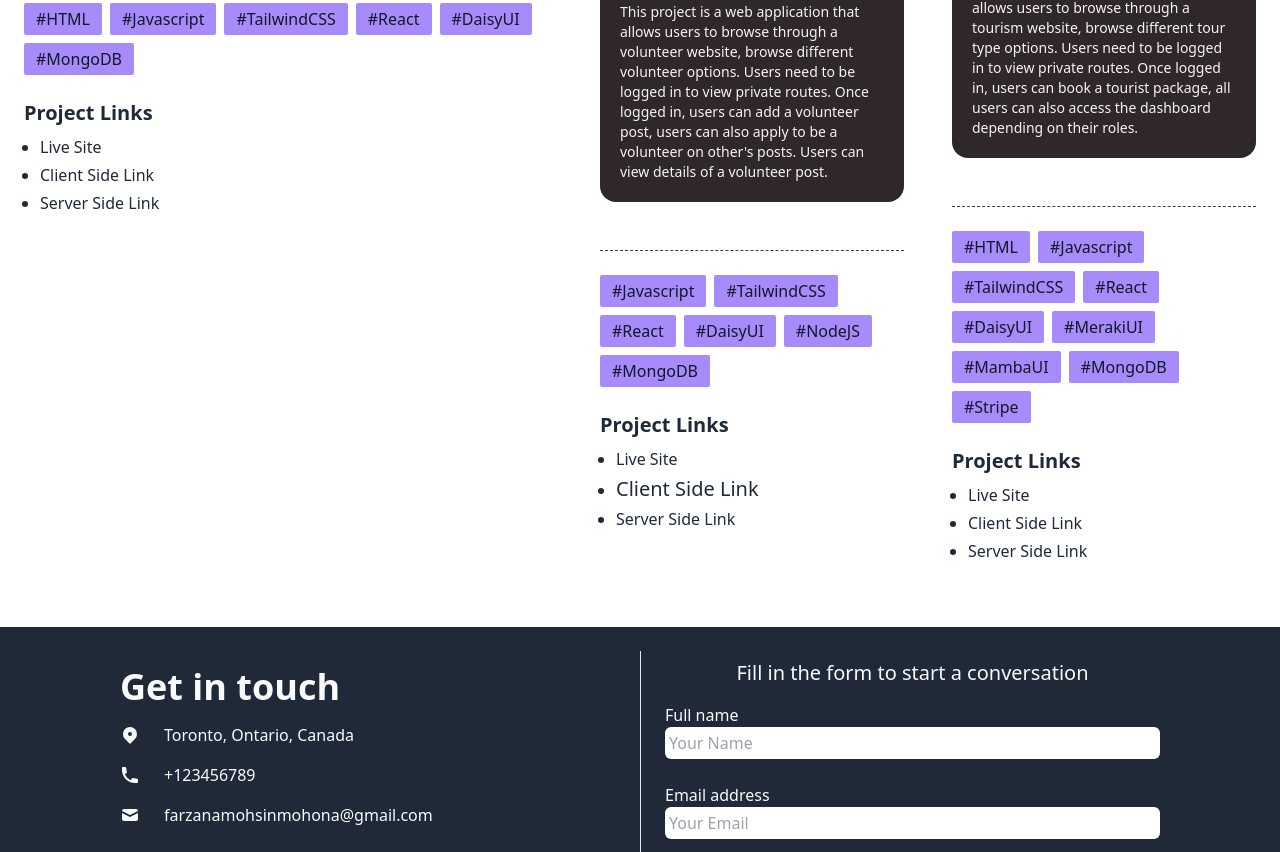
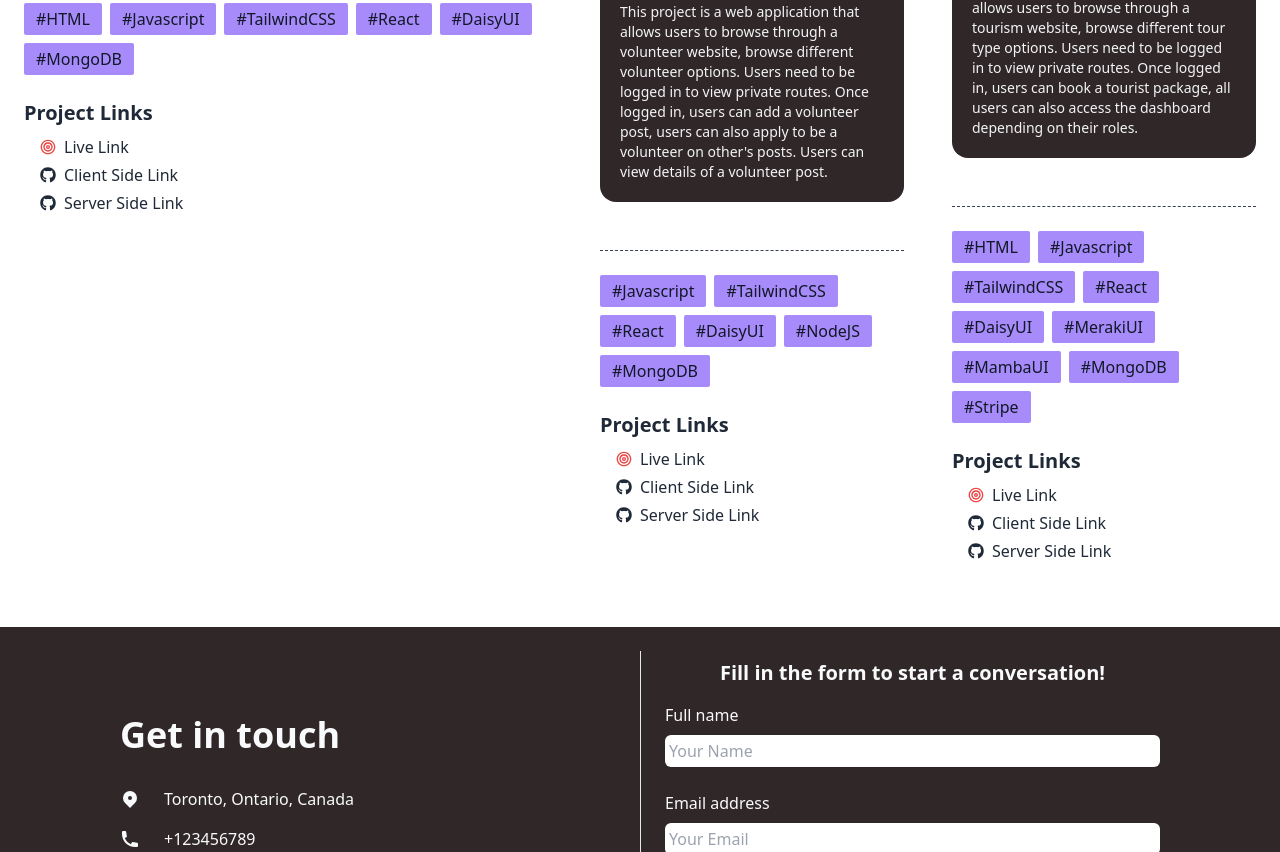
Before and after one commit to farzana-mohsin/portfolio-farzana_mohsin, a React (Vite) app in the folder portfolio-farzana/: page / in a window 1280 px wide. Shown: the part 4288-5140 px from the top of the page. Built offline with nearby package versions, Linux system fonts and the light colour scheme.

Commit message:
add styling to project and resume section

```diff
--- a/portfolio-farzana/package.json
+++ b/portfolio-farzana/package.json
@@ -17,6 +17,7 @@
     "match-sorter": "^6.3.4",
     "react": "^18.3.1",
     "react-dom": "^18.3.1",
+    "react-icons": "^5.2.1",
     "react-router-dom": "^6.24.0",
     "sort-by": "^1.2.0",
     "sweetalert2": "^11.12.1"
--- a/portfolio-farzana/src/Components/Contact.jsx
+++ b/portfolio-farzana/src/Components/Contact.jsx
@@ -32,10 +32,10 @@ const Contact = () => {
 
   return (
     <div>
-      <section className='py-6 bg-gray-800 text-gray-50'>
+      <section className='py-6 bg-[#302729] text-gray-50'>
         <div className='grid max-w-6xl grid-cols-1 px-6 mx-auto lg:px-8 md:grid-cols-2 md:divide-x'>
           <div className='py-6 md:py-0 md:px-6'>
-            <h1 className='text-4xl font-bold my-4'>Get in touch</h1>
+            <h1 className='text-4xl font-bold lg:mt-16 mb-8'>Get in touch</h1>
             <div className='space-y-4'>
               <p className='flex items-center'>
                 <svg
@@ -79,8 +79,8 @@ const Contact = () => {
           </div>
 
           <div>
-            <p className='pt-2 pb-4 text-center text-xl'>
-              Fill in the form to start a conversation
+            <p className='pt-2 pb-4 text-center text-xl font-bold'>
+              Fill in the form to start a conversation!
             </p>
             <form
               ref={form}
@@ -89,36 +89,36 @@ const Contact = () => {
               className='flex flex-col py-6 space-y-6 md:py-0 md:px-6'
             >
               <label className='block'>
-                <span className='mb-1'>Full name</span>
+                <span className='mb-2 pb-2'>Full name</span>
                 <input
                   type='text'
                   name='user_name'
                   placeholder='Your Name'
-                  className='block w-full rounded-md shadow-sm focus:ring focus:ring-opacity-75 focus:ring-violet-400 text-gray-500 p-1'
+                  className='block w-full rounded-md shadow-sm focus:ring focus:ring-opacity-75 focus:ring-violet-400 text-gray-500 p-1 mt-2'
                 />
               </label>
               <label className='block'>
-                <span className='mb-1'>Email address</span>
+                <span className='mb-2'>Email address</span>
                 <input
                   type='email'
                   name='user_email'
                   placeholder='Your Email'
-                  className='block w-full rounded-md shadow-sm focus:ring focus:ring-opacity-75 focus:ring-violet-400 text-gray-500 p-1'
+                  className='block w-full rounded-md shadow-sm focus:ring focus:ring-opacity-75 focus:ring-violet-400 text-gray-500 p-1 mt-2'
                 />
               </label>
               <label className='block'>
-                <span className='mb-1'>Message</span>
+                <span className='mb-2'>Message</span>
                 <textarea
                   placeholder='Your Message'
                   name='message'
                   rows='3'
-                  className='p-1 block w-full rounded-md focus:ring focus:ring-opacity-75 focus:ring-violet-400 text-gray-500'
+                  className='p-1 block w-full rounded-md focus:ring focus:ring-opacity-75 focus:ring-violet-400 text-gray-500 mt-2'
                 ></textarea>
               </label>
               <button
                 type='submit'
                 value='Send'
-                className='self-center px-8 py-3 text-lg rounded focus:ring hover:ring focus:ring-opacity-75 bg-violet-400 text-gray-900 focus:ring-violet-400 hover:ring-violet-400'
+                className='self-center px-8 py-3 focus:ring hover:ring focus:ring-opacity-75 bg-[#f78da7] text-gray-200 focus:ring-violet-400 hover:ring-violet-400 font-bold rounded-xl text-xl'
               >
                 Submit
               </button>
--- a/portfolio-farzana/src/Components/Home.jsx
+++ b/portfolio-farzana/src/Components/Home.jsx
@@ -80,11 +80,11 @@ const Home = () => {
       {/* navbar */}
       <div className='navbar bg-[#5a1120] mt-5 py-8 text-white px-10'>
         <div className='navbar-start'>
-          <div className='dropdown'>
+          <div className='dropdown '>
             <div
               tabIndex={0}
               role='button'
-              className='btn btn-ghost lg:hidden'
+              className='btn btn-ghost lg:hidden '
             >
               <svg
                 xmlns='http://www.w3.org/2000/svg'
@@ -103,7 +103,7 @@ const Home = () => {
             </div>
             <ul
               tabIndex={0}
-              className='menu menu-sm dropdown-content mt-3 z-[1] p-2 rounded-box w-36 lg:w-52'
+              className='menu menu-sm dropdown-content mt-3 z-[1] p-2 rounded-box w-36 lg:w-52 bg-white text-[#5a1120]'
             >
               {pageLinks}
             </ul>
@@ -145,8 +145,8 @@ const Home = () => {
         {/* second column */}
         <div className='bg-[#f7e3ff] py-20 pl-16 col-span-2'>
           <div>
-            <h2 className='text-5xl'>Hello! My name is</h2>
-            <h2 className='text-7xl space-x-16 space-y-11 font-extrabold text-[#f37b83] my-16 tracking-[16px]'>
+            <h2 className='text-3xl lg:text-5xl'>Hello! My name is</h2>
+            <h2 className=' text-5xl lg:text-7xl space-x-16 space-y-11 font-extrabold text-[#f37b83] my-16 tracking-[16px]'>
               Farzana <br />
               Mohsin
             </h2>
--- a/portfolio-farzana/src/Components/Projects.jsx
+++ b/portfolio-farzana/src/Components/Projects.jsx
@@ -1,4 +1,6 @@
 import { Link } from "react-router-dom";
+import { FaGithub } from "react-icons/fa";
+import { CgMediaLive } from "react-icons/cg";
 
 const Projects = () => {
   return (
@@ -82,29 +84,32 @@ const Projects = () => {
             </div>
             <div className='space-y-2'>
               <h4 className='text-xl font-semibold'>Project Links</h4>
-              <ul className='ml-4 space-y-1 list-disc'>
+              <ul className='ml-4 space-y-1'>
                 <li>
                   <Link
-                    className='hover:bg-[#f78da7]'
+                    className='hover:bg-[#f78da7] flex items-center gap-2'
                     to='https://assignment-ten-7654f.web.app/'
                   >
-                    Live Site
+                    <span className='text-red-500'>
+                      <CgMediaLive />
+                    </span>
+                    Live Link
                   </Link>
                 </li>
                 <li>
                   <Link
-                    className='hover:bg-[#f78da7]'
+                    className='hover:bg-[#f78da7] flex items-center gap-2'
                     to='https://github.com/farzana-mohsin/assignment-ten-client'
                   >
-                    Client Side Link
+                    <FaGithub /> Client Side Link
                   </Link>
                 </li>
                 <li>
                   <Link
-                    className='hover:bg-[#f78da7]'
+                    className='hover:bg-[#f78da7] flex items-center gap-2'
                     to='https://github.com/farzana-mohsin/assignment-ten-server'
                   >
-                    Server Side Link
+                    <FaGithub /> Server Side Link
                   </Link>
                 </li>
               </ul>
@@ -190,29 +195,32 @@ const Projects = () => {
               </div>
               <div className='space-y-2'>
                 <h4 className='text-xl font-semibold'>Project Links</h4>
-                <ul className='ml-4 space-y-1 list-disc'>
+                <ul className='ml-4 space-y-1'>
                   <li>
                     <Link
-                      className='hover:bg-[#f78da7]'
+                      className='hover:bg-[#f78da7] flex items-center gap-2'
                       to='https://assignment-eleven-a257a.web.app/'
                     >
-                      Live Site
+                      <span className='text-red-500'>
+                        <CgMediaLive />
+                      </span>{" "}
+                      Live Link
                     </Link>
                   </li>
                   <li>
                     <Link
-                      className='hover:bg-[#f78da7] text-xl'
+                      className='hover:bg-[#f78da7] flex items-center gap-2'
                       to='https://github.com/farzana-mohsin/holity-client'
                     >
-                      Client Side Link
+                      <FaGithub /> Client Side Link
                     </Link>
                   </li>
                   <li>
                     <Link
-                      className='hover:bg-[#f78da7]'
+                      className='hover:bg-[#f78da7] flex items-center gap-2'
                       to='https://github.com/farzana-mohsin/holity-server'
                     >
-                      Server Side Link
+                      <FaGithub /> Server Side Link
                     </Link>
                   </li>
                 </ul>
@@ -321,29 +329,32 @@ const Projects = () => {
               </div>
               <div className='space-y-2'>
                 <h4 className='text-xl font-semibold'>Project Links</h4>
-                <ul className='ml-4 space-y-1 list-disc'>
+                <ul className='ml-4 space-y-1'>
                   <li>
                     <Link
-                      className='hover:bg-[#f78da7]'
+                      className='hover:bg-[#f78da7] flex items-center gap-2'
                       to='https://blissful-trails.web.app/'
                     >
-                      Live Site
+                      <span className='text-red-500'>
+                        <CgMediaLive />
+                      </span>{" "}
+                      Live Link
                     </Link>
                   </li>
                   <li>
                     <Link
-                      className='hover:bg-[#f78da7]'
+                      className='hover:bg-[#f78da7] flex items-center gap-2'
                       to='https://github.com/farzana-mohsin/blissful-trails-client'
                     >
-                      Client Side Link
+                      <FaGithub /> Client Side Link
                     </Link>
                   </li>
                   <li>
                     <Link
-                      className='hover:bg-[#f78da7]'
+                      className='hover:bg-[#f78da7] flex items-center gap-2'
                       to='https://github.com/farzana-mohsin/blissful-trails-server'
                     >
-                      Server Side Link
+                      <FaGithub /> Server Side Link
                     </Link>
                   </li>
                 </ul>
--- a/portfolio-farzana/src/Components/SkillsResume.jsx
+++ b/portfolio-farzana/src/Components/SkillsResume.jsx
@@ -19,7 +19,7 @@ const SkillsResume = () => {
 
   return (
     <div className='mx-auto my-24 container'>
-      <h2 className='text-5xl font-bold text-center text-[#952940] pb-0 my-20'>
+      <h2 className='text-3xl lg:text-5xl font-bold text-center text-[#952940] pb-0 my-20'>
         Skills and Resume
       </h2>
       <div className='flex flex-col lg:flex-row items-center justify-evenly'>
```
Also changed, not shown: 1 other file (tests, documents, lock files or other folders).
